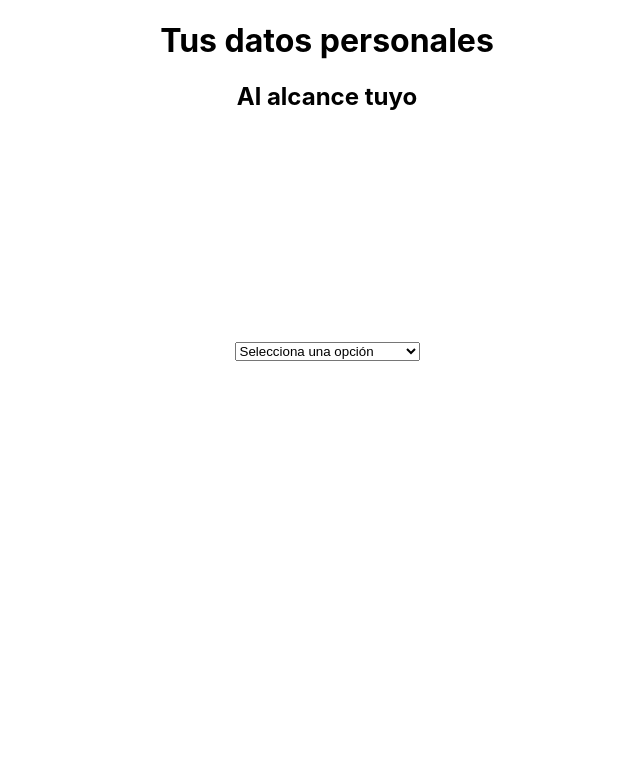
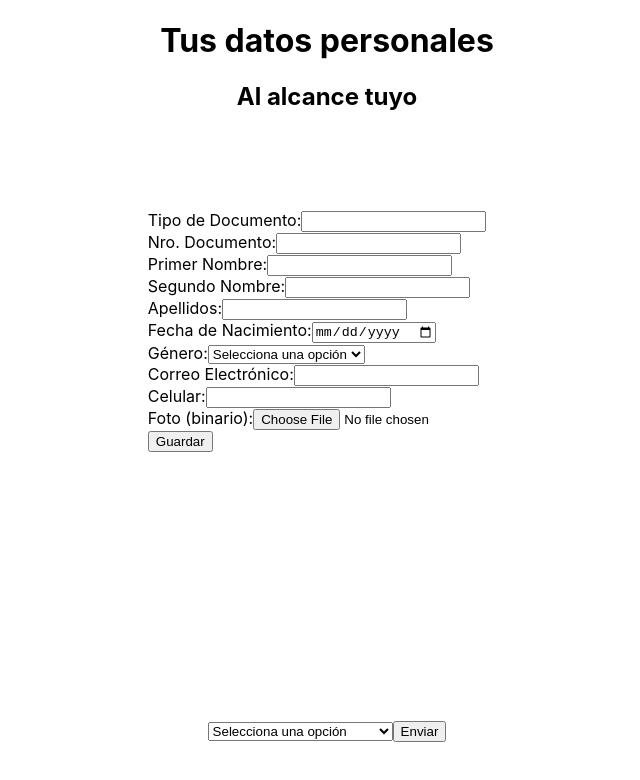
Before and after one commit to nm000/FinalProject-DSII, a React (Create React App) app in the folder main-page/: page / in a window 1280 px wide. Shown: the top 780 px of the page, without its empty margins (313-953 px from the left). Built offline with nearby package versions, Linux system fonts and the light colour scheme.

Commit message:
Basic HTML for purpose

```diff
--- a/main-page/package.json
+++ b/main-page/package.json
@@ -8,7 +8,7 @@
     "@testing-library/user-event": "^13.5.0",
     "react": "^18.2.0",
     "react-dom": "^18.2.0",
-    "react-scripts": "5.0.1",
+    "react-scripts": "^5.0.1",
     "web-vitals": "^2.1.4"
   },
   "scripts": {
--- a/main-page/src/App.js
+++ b/main-page/src/App.js
@@ -1,46 +1,173 @@
 import React, { useState } from 'react';
 import './App.css';
 
-function MyButton() {
-  return (
-    <button>
-      I'm a button
-    </button>
-  );
-}
-
-function DropMenu() {
+export default function MyApp() {
   const [selectedOption, setSelectedOption] = useState('');
+  const [formData, setFormData] = useState({
+    tipoDocumento: '',
+    nroDocumento: '',
+    primerNombre: '',
+    segundoNombre: '',
+    apellidos: '',
+    fechaNacimiento: '',
+    genero: '',
+    correoElectronico: '',
+    celular: '',
+    foto: '',
+  });
 
   const handleSelectChange = (event) => {
     setSelectedOption(event.target.value);
-  }
+  };
 
-  return (
-    <div>
-      <h2></h2>
-      <select value={selectedOption} onChange={handleSelectChange}>
-        <option value="">Selecciona una opción</option>
-        <option value="opcion1">Crear personas</option>
-        <option value="opcion2">Modificar datos personales</option>
-        <option value="opcion3">Consultar datos personales</option>
-        <option value="opcion4">Borrar personas</option>
-        <option value="opcion5">Consultar log</option>
-      </select>
-    </div>
-  );
-}
+  const handleInputChange = (event) => {
+    const { name, value } = event.target;
+    setFormData({
+      ...formData,
+      [name]: value,
+    });
+  };
 
-  // <p>Selección: {selectedOption}</p>
+  const handleConfirmAction = () => {
+    // Realiza la acción correspondiente en función de la opción seleccionada
+    if (selectedOption === "opcion1") {
+      // Lógica para "Crear personas"
+      console.log('hola')
+      // Puedes enviar los datos al servidor, mostrar un mensaje, etc.
+    } else if (selectedOption === "opcion2") {
+      // Lógica para "Modificar datos personales"
+    } else if (selectedOption === "opcion3") {
+      // Lógica para "Consultar datos personales"
+    } else if (selectedOption === "opcion4") {
+      // Lógica para "Borrar personas"
+    } else if (selectedOption === "opcion5") {
+      // Lógica para "Consultar log"
+    }
+  };
 
-export default function MyApp() {
   return (
     <div className=''>
       <h1>Tus datos personales</h1>
       <h2>Al alcance tuyo</h2>
       <div className='container'>
+        <form>
+        <div>
+          <label htmlFor="tipoDocumento">Tipo de Documento:</label>
+          <input
+            type="text"
+            id="tipoDocumento"
+            name="tipoDocumento"
+            value={formData.tipoDocumento}
+            onChange={handleInputChange}
+          />
+        </div>
+        <div>
+          <label htmlFor="nroDocumento">Nro. Documento:</label>
+          <input
+            type="text"
+            id="nroDocumento"
+            name="nroDocumento"
+            value={formData.nroDocumento}
+            onChange={handleInputChange}
+          />
+        </div>
+        <div>
+          <label htmlFor="primerNombre">Primer Nombre:</label>
+          <input
+            type="text"
+            id="primerNombre"
+            name="primerNombre"
+            value={formData.primerNombre}
+            onChange={handleInputChange}
+          />
+        </div>
+        <div>
+          <label htmlFor="segundoNombre">Segundo Nombre:</label>
+          <input
+            type="text"
+            id="segundoNombre"
+            name="segundoNombre"
+            value={formData.segundoNombre}
+            onChange={handleInputChange}
+          />
+        </div>
+        <div>
+          <label htmlFor="apellidos">Apellidos:</label>
+          <input
+            type="text"
+            id="apellidos"
+            name="apellidos"
+            value={formData.apellidos}
+            onChange={handleInputChange}
+          />
+        </div>
+        <div>
+          <label htmlFor="fechaNacimiento">Fecha de Nacimiento:</label>
+          <input
+            type="date"
+            id="fechaNacimiento"
+            name="fechaNacimiento"
+            value={formData.fechaNacimiento}
+            onChange={handleInputChange}
+          />
+        </div>
+        <div>
+          <label htmlFor="genero">Género:</label>
+          <select
+            id="genero"
+            name="genero"
+            value={formData.genero}
+            onChange={handleInputChange}
+          >
+            <option value="">Selecciona una opción</option>
+            <option value="Masculino">Masculino</option>
+            <option value="Femenino">Femenino</option>
+          </select>
+        </div>
+        <div>
+          <label htmlFor="correoElectronico">Correo Electrónico:</label>
+          <input
+            type="email"
+            id="correoElectronico"
+            name="correoElectronico"
+            value={formData.correoElectronico}
+            onChange={handleInputChange}
+          />
+        </div>
+        <div>
+          <label htmlFor="celular">Celular:</label>
+          <input
+            type="text"
+            id="celular"
+            name="celular"
+            value={formData.celular}
+            onChange={handleInputChange}
+          />
+        </div>
+        <div>
+          <label htmlFor="foto">Foto (binario):</label>
+          <input
+            type="file"  /* Utiliza un input de tipo 'file' para cargar una imagen binaria */
+            id="foto"
+            name="foto"
+            // No es necesario utilizar 'value' y 'onChange' para campos de archivo
+            // En su lugar, puedes manejar la carga de la imagen en una función separada
+          />
+        </div>
+          <button type="submit">Guardar</button>
+        </form>
+      </div>
+      <div className='container'>
         <div className='centered-content'>
-          <DropMenu />
+          <select value={selectedOption} onChange={handleSelectChange}>
+            <option value="">Selecciona una opción</option>
+            <option value="opcion1">Crear personas</option>
+            <option value="opcion2">Modificar datos personales</option>
+            <option value="opcion3">Consultar datos personales</option>
+            <option value="opcion4">Borrar personas</option>
+            <option value="opcion5">Consultar log</option>
+          </select>
+          <button type="submit" onClick={handleConfirmAction}>Enviar</button>
         </div>
       </div>
     </div>
```
Also changed, not shown: main-page/src/components/CreatePerson.js (added), 1 other file (tests, documents, lock files or other folders).
